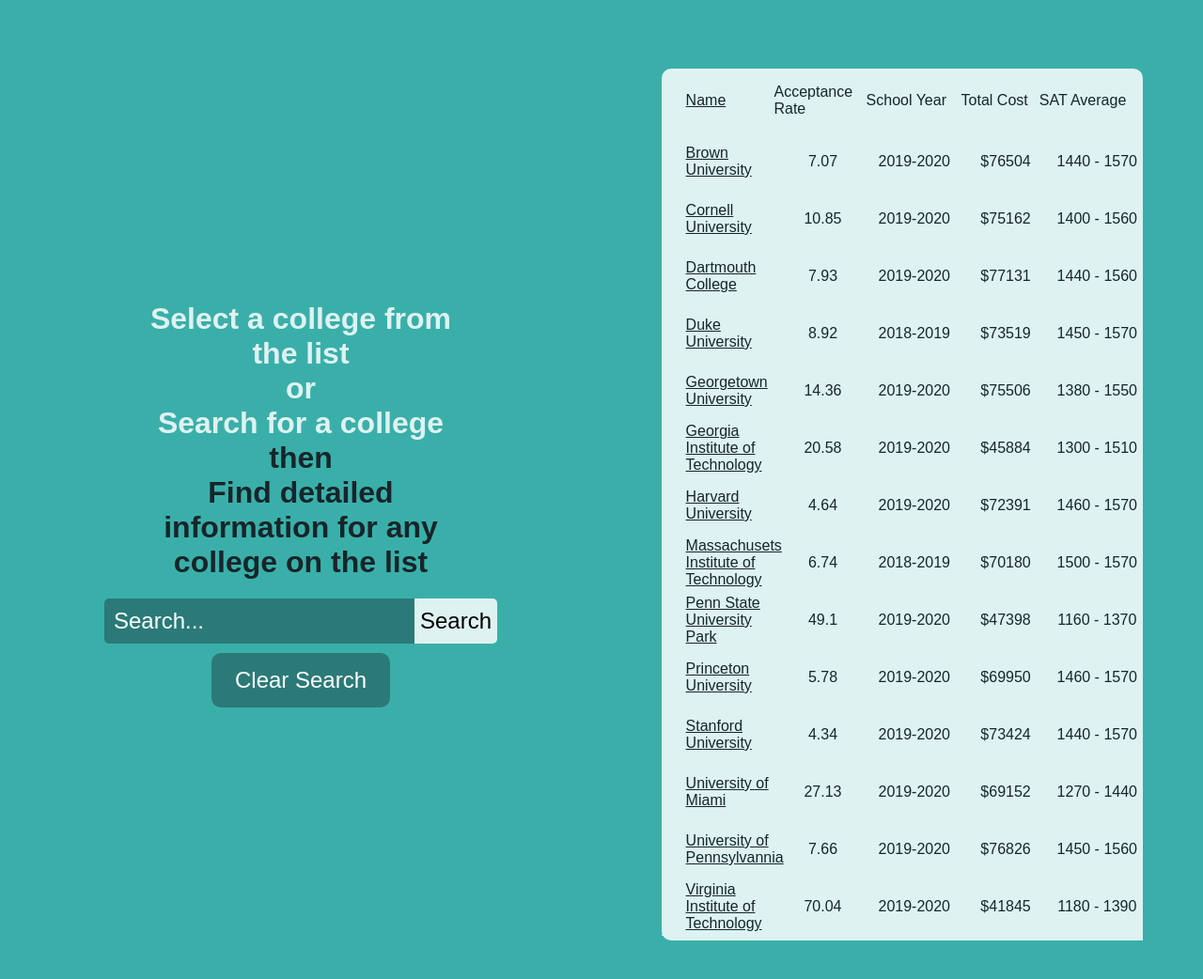
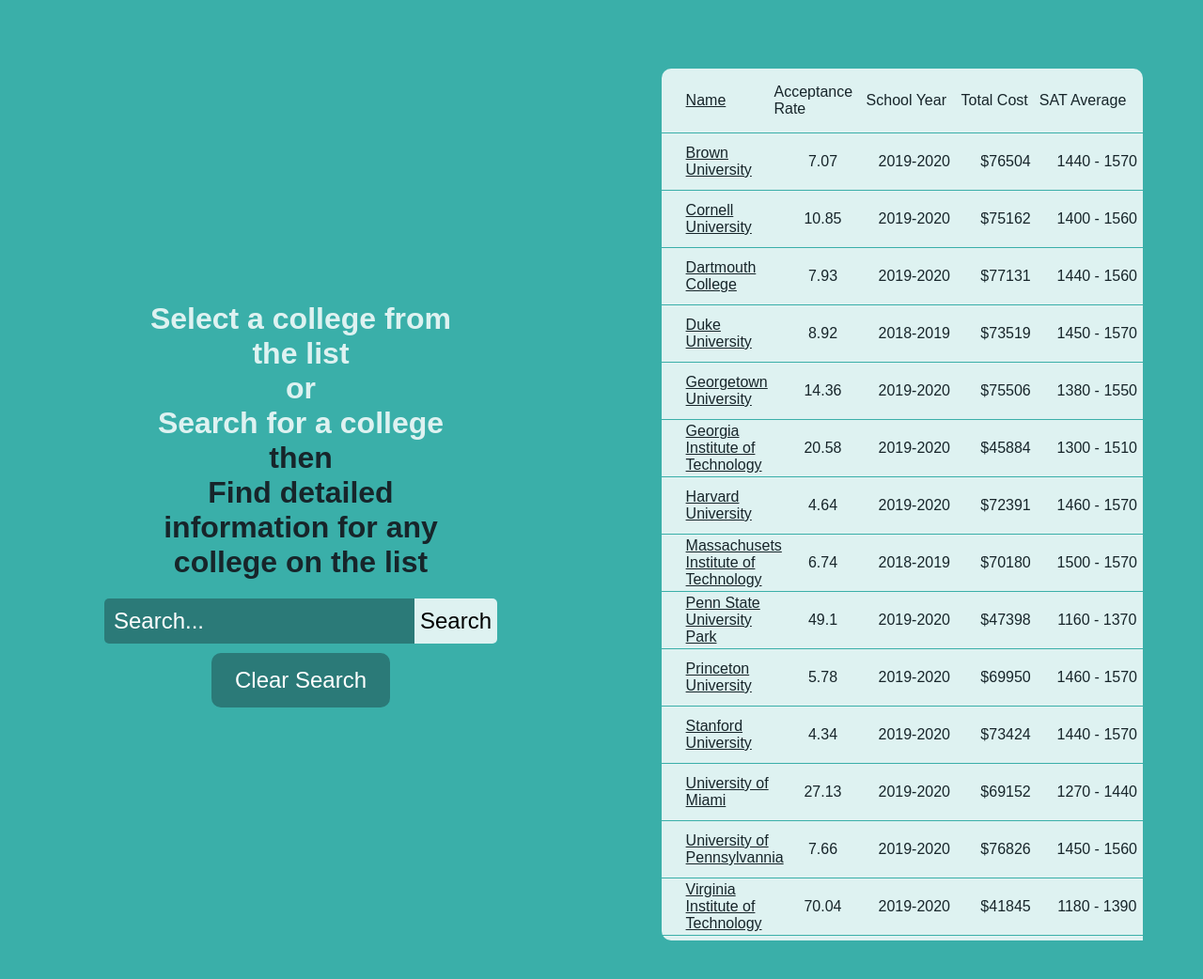
Before and after one commit to tomyyyD/djangoCollegeWebsite, a Django app: page / in a window 1280 px wide. Shown: the top 1042 px of the page at 94% size. Run offline with Django 3.2, Linux system fonts and the light colour scheme; data comes from the database, SQL or seed files in the repository.

Commit message:
added border between objects in table

```diff
--- a/query/static/query/css/style.css
+++ b/query/static/query/css/style.css
@@ -138,7 +138,7 @@
     width: 95%;
     align-items: center;
     padding-left: 5%;
-    border-bottom: 1px #def2f1 solid;
+    border-bottom: 1px #3aafa9 solid;
     min-height: 60px;
 }
 
@@ -149,7 +149,7 @@
 .topContainer{
     display: flex;
     width: 100%;
-    border-bottom: 1px #def2f1 solid;
+    border-bottom: 1px #3aafa9 solid;
 }
 
 .header{
```
